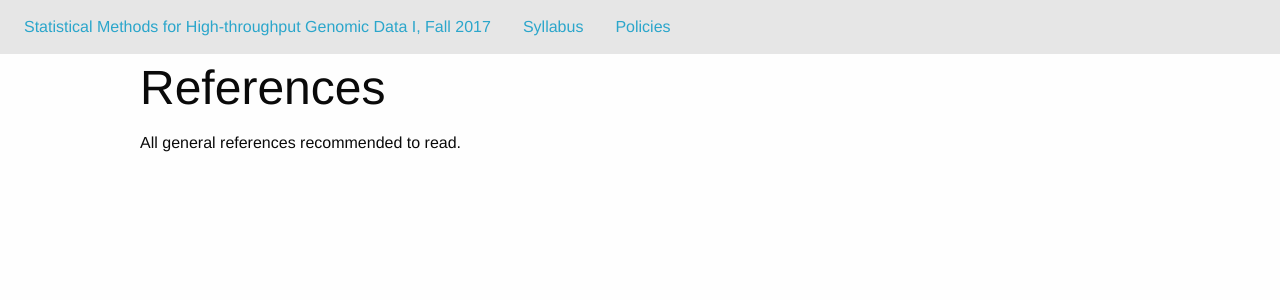
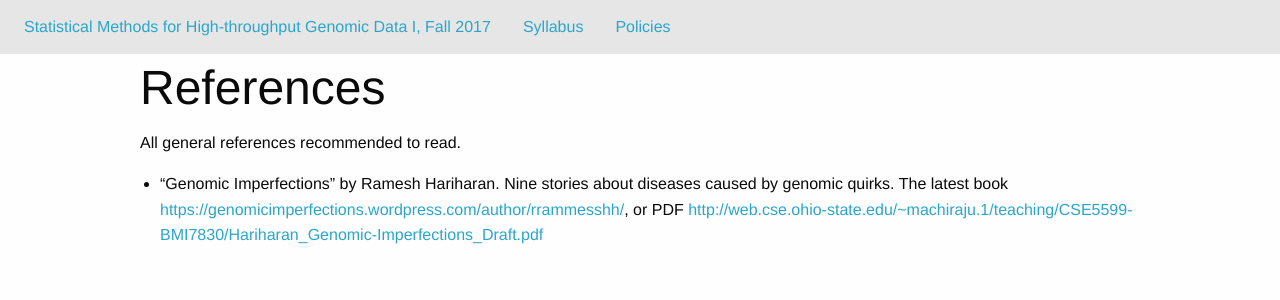
Before and after one commit to mdozmorov/BIOS567.2017, a Jekyll site: the page built from _posts/readings/0004-12-01-all.md, in a window 1280 px wide. Shown: the top 300 px of the page. Built offline with Jekyll 4.4.1, drawn with Linux system fonts in a browser that asks for light colours; our own code applies the rules of GitHub Pages for plain Markdown files.

Commit message:
Add Genomic Imperfections book

```diff
--- a/_posts/readings/0004-12-01-all.md
+++ b/_posts/readings/0004-12-01-all.md
@@ -8,3 +8,5 @@ tags:
 # References
 
 All general references recommended to read.
+
+- "Genomic Imperfections" by Ramesh Hariharan. Nine stories about diseases caused by genomic quirks. The latest book [https://genomicimperfections.wordpress.com/author/rrammesshh/](https://genomicimperfections.wordpress.com/author/rrammesshh/), or PDF [http://web.cse.ohio-state.edu/~machiraju.1/teaching/CSE5599-BMI7830/Hariharan_Genomic-Imperfections_Draft.pdf](http://web.cse.ohio-state.edu/~machiraju.1/teaching/CSE5599-BMI7830/Hariharan_Genomic-Imperfections_Draft.pdf)
```
